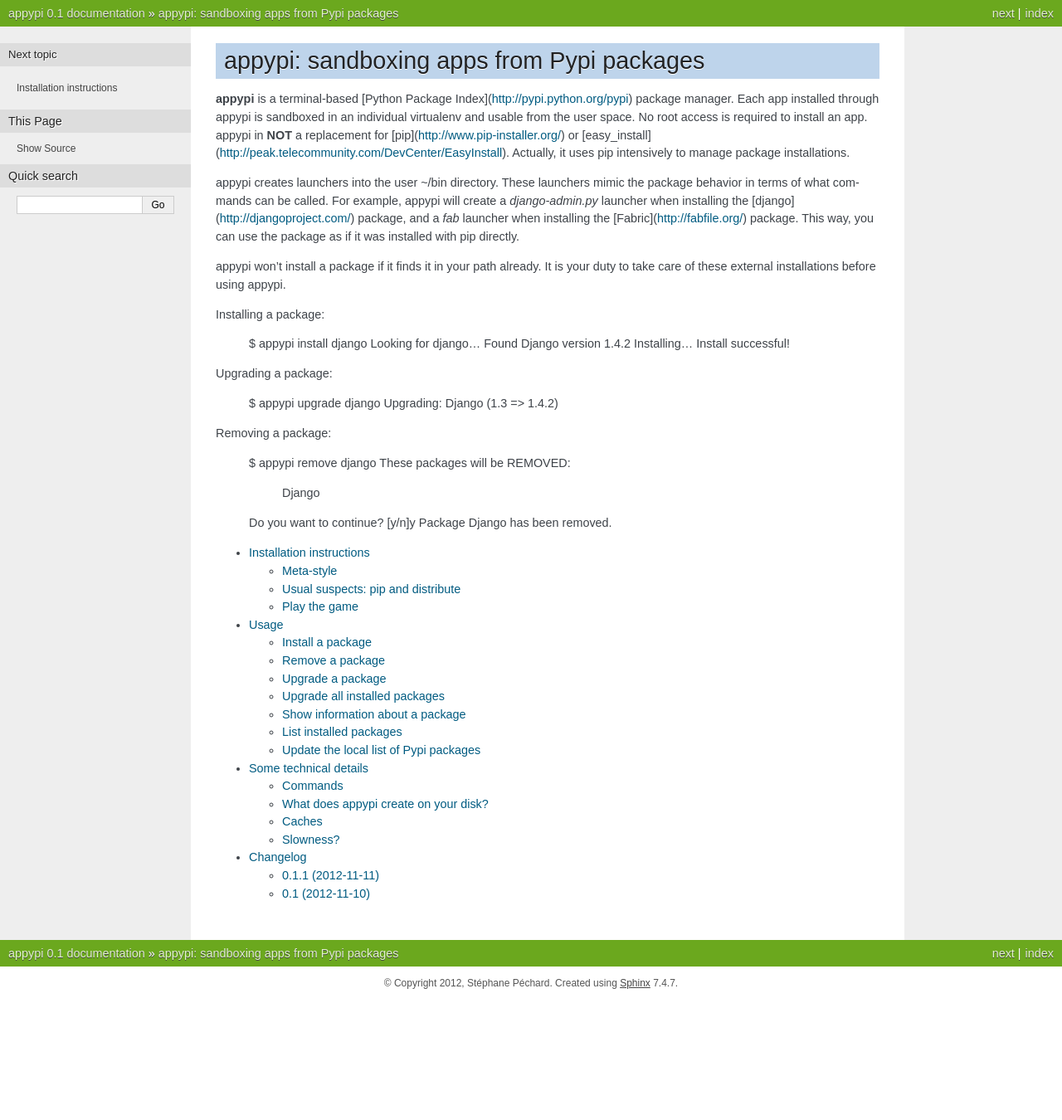
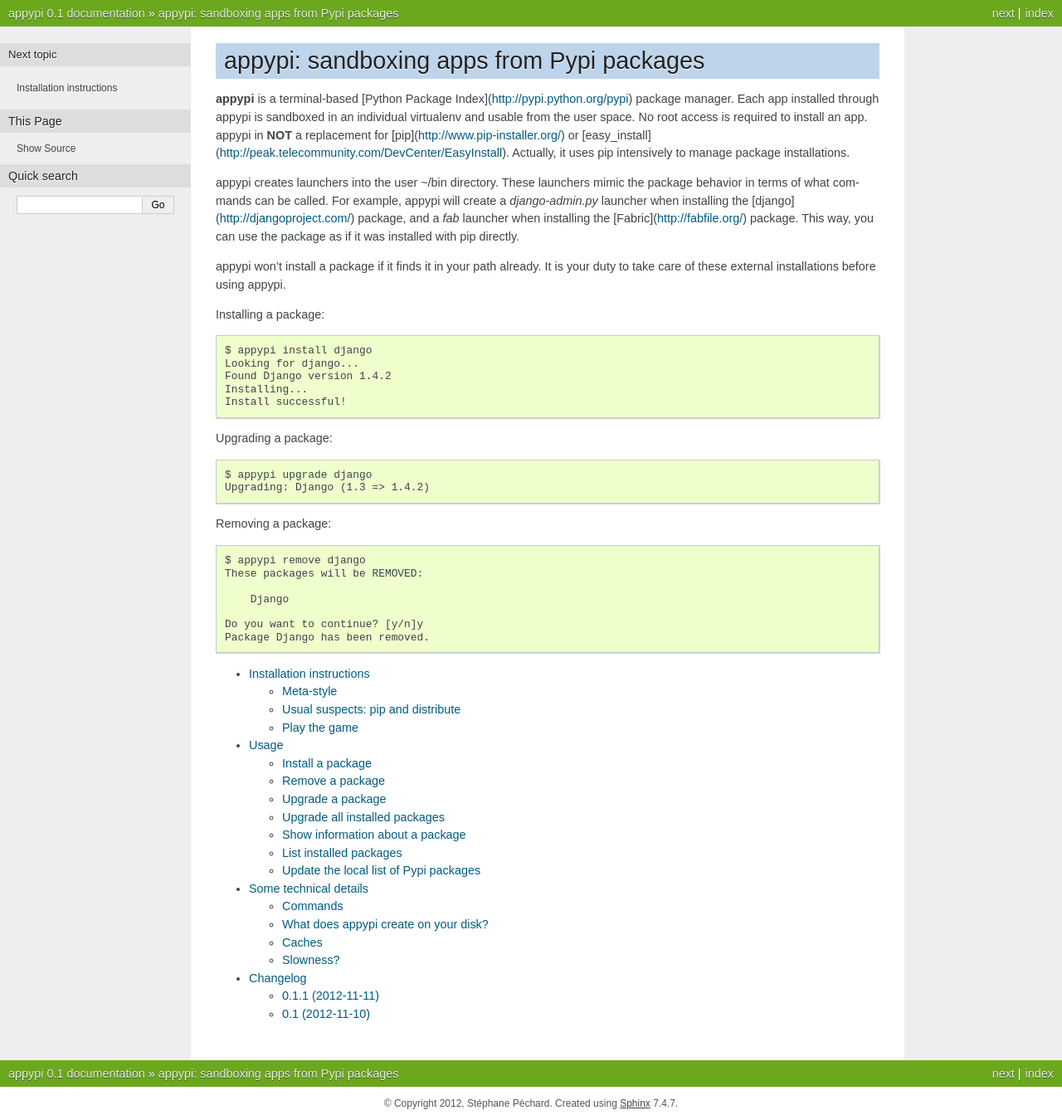
Before and after one commit to stephanepechard/appypi, a Sphinx documentation site: the page built from docs/index.rst, in a window 1280 px wide. Shown: the whole page at 83% size. Built offline with Sphinx 7.4.7, drawn with Linux system fonts in a browser that asks for light colours; before the commit the page ends 1205 px from its top, so only the background shows below that.

Commit message:
sphinx adaptations...

```diff
--- a/docs/index.rst
+++ b/docs/index.rst
@@ -21,7 +21,7 @@ appypi won't install a package if it finds it in your path already. It is
 your duty to take care of these external installations before using appypi.
 
 
-Installing a package:
+Installing a package::
 
     $ appypi install django
     Looking for django...
@@ -29,12 +29,12 @@ Installing a package:
     Installing...
     Install successful!
 
-Upgrading a package:
+Upgrading a package::
 
     $ appypi upgrade django
     Upgrading: Django (1.3 => 1.4.2)
 
-Removing a package:
+Removing a package::
 
     $ appypi remove django
     These packages will be REMOVED:
```
